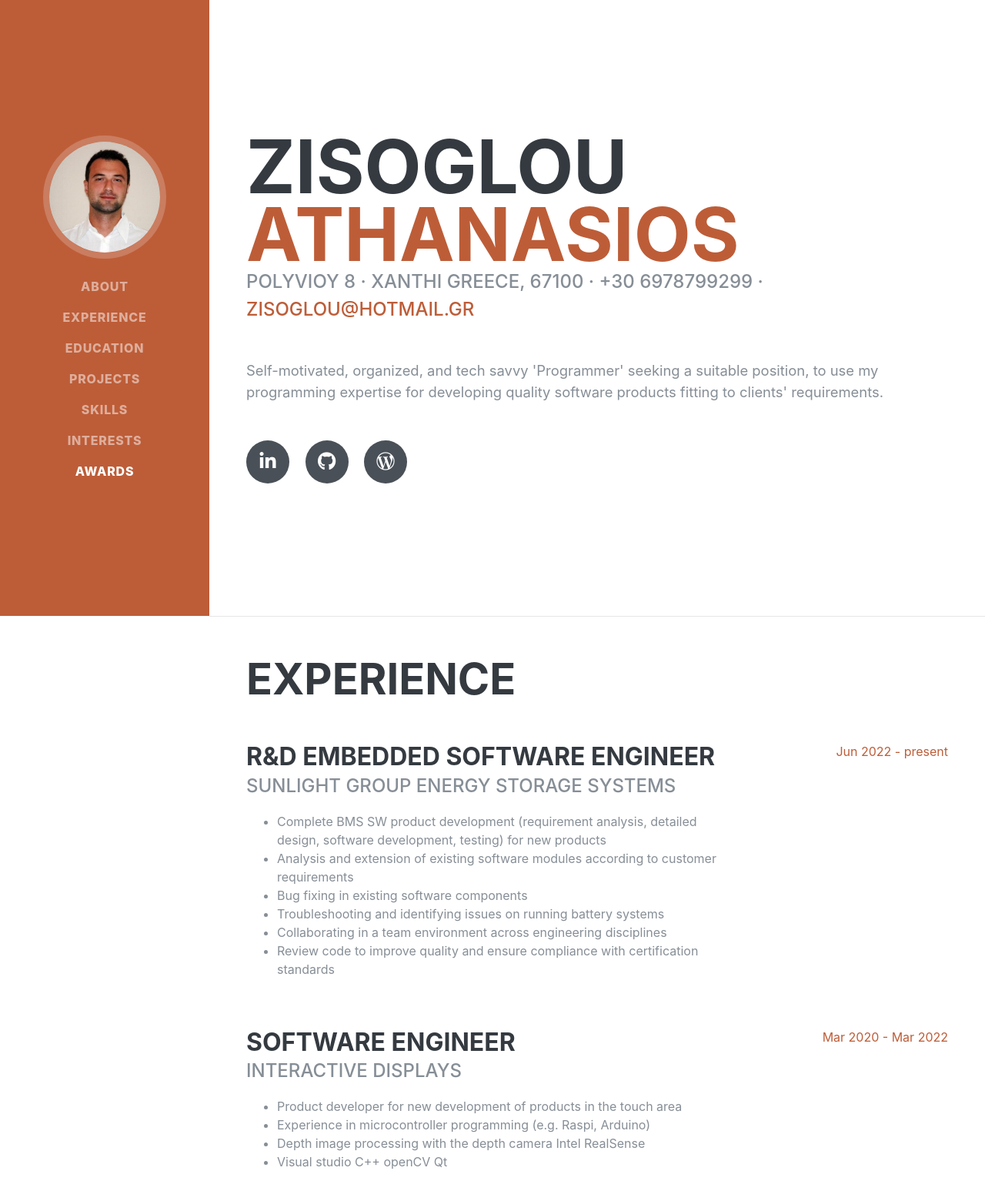
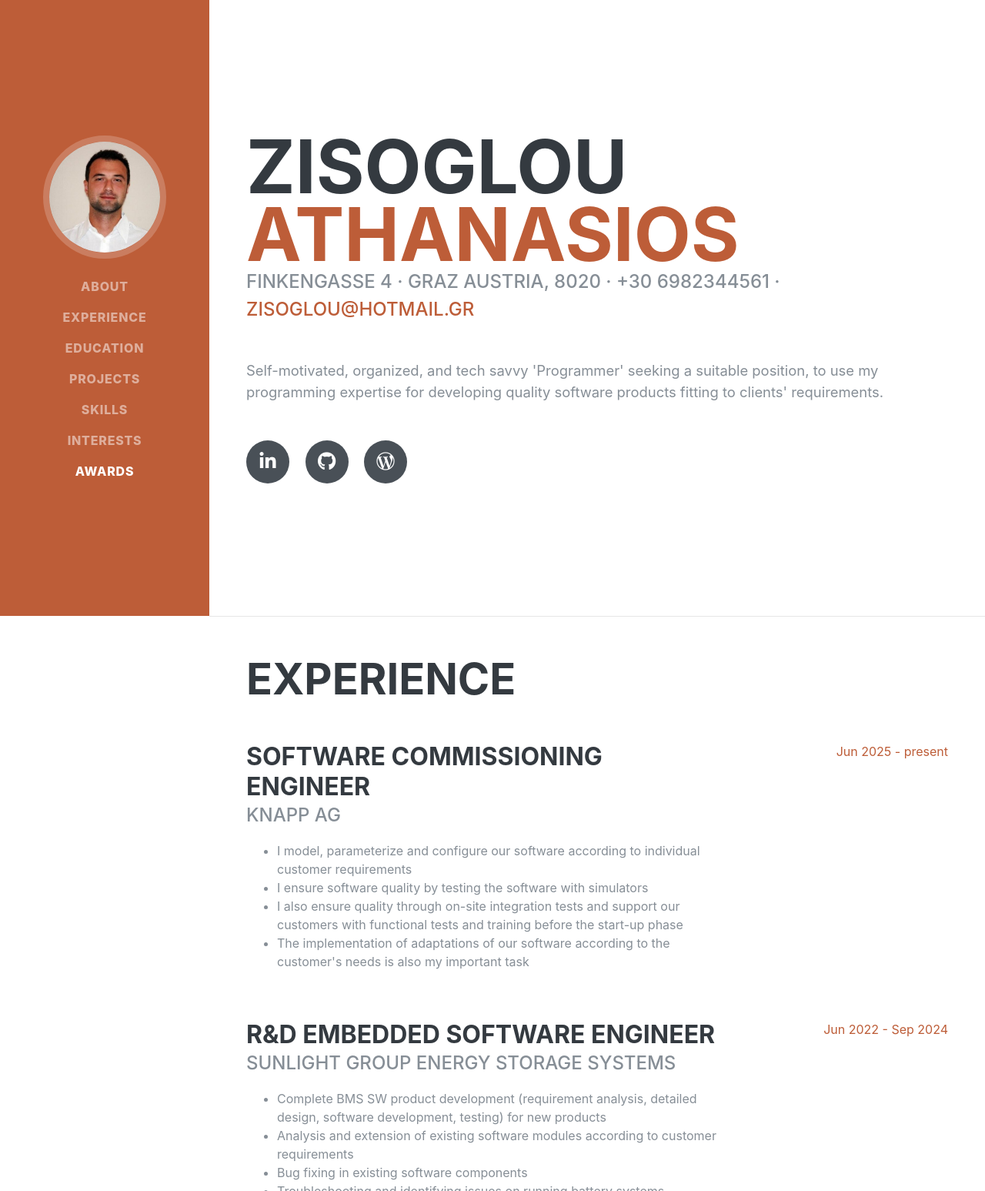
Before and after one commit to ZiSo89/ZiSo89.github.io, a plain HTML site: page index.html in a window 1280 px wide. Shown: the top 1547 px of the page at 77% size. Drawn offline with Linux system fonts and the light colour scheme; a web font is replaced by a local one.

Commit message:
add Knapp ag

```diff
--- a/index.html
+++ b/index.html
@@ -70,8 +70,8 @@
                 <h1 class="mb-0">Zisoglou
                     <span class="text-primary">Athanasios</span>
                 </h1>
-                <div class="subheading mb-5"> Polyvioy 8 · Xanthi Greece, 67100 · +30
-                    6978799299 ·
+                <div class="subheading mb-5"> Finkengasse 4 · Graz Austria, 8020 · +30
+                    6982344561 ·
                     <a href="mailto:name@email.com">zisoglou@hotmail.gr</a>
                 </div>
                 <p class="lead mb-5">Self-motivated, organized, and tech savvy 'Programmer' seeking a suitable
@@ -98,14 +98,34 @@
             <div class="w-100">
                 <h2 class="mb-5">Experience</h2>
 
+                <div class="resume-item d-flex flex-column flex-md-row justify-content-between mb-5">
+                    <div class="resume-content">
+                        <h3 class="mb-0">Software Commissioning Engineer</h3>
+                        <div class="subheading mb-3">Knapp AG</div>
+                        <ul class="circle">
+                            <li>I model, parameterize and configure our software according to individual customer
+                                requirements</li>
+                            <li>I ensure software quality by testing the software with simulators</li>
+                            <li>I also ensure quality through on-site integration tests and support our customers with
+                                functional tests and training before the start-up phase</li>
+                            <li>The implementation of adaptations of our software according to the customer's needs is
+                                also my important task</li>
+                        </ul>
+                    </div>
+                    <div class="resume-date text-md-right">
+                        <span class="text-primary">Jun 2025 - present</span>
+                    </div>
+                </div>
 
                 <div class="resume-item d-flex flex-column flex-md-row justify-content-between mb-5">
                     <div class="resume-content">
                         <h3 class="mb-0">R&D Embedded Software Engineer</h3>
                         <div class="subheading mb-3">Sunlight Group Energy Storage Systems</div>
                         <ul class="circle">
-                            <li>Complete BMS SW product development (requirement analysis, detailed design, software development, testing) for new products</li>
-                            <li>Analysis and extension of existing software modules according to customer requirements</li>
+                            <li>Complete BMS SW product development (requirement analysis, detailed design, software
+                                development, testing) for new products</li>
+                            <li>Analysis and extension of existing software modules according to customer requirements
+                            </li>
                             <li>Bug fixing in existing software components</li>
                             <li>Troubleshooting and identifying issues on running battery systems</li>
                             <li>Collaborating in a team environment across engineering disciplines</li>
@@ -113,7 +133,7 @@
                         </ul>
                     </div>
                     <div class="resume-date text-md-right">
-                        <span class="text-primary">Jun 2022 - present</span>
+                        <span class="text-primary">Jun 2022 - Sep 2024</span>
                     </div>
                 </div>
 
```
